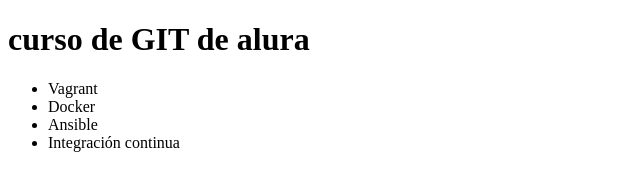
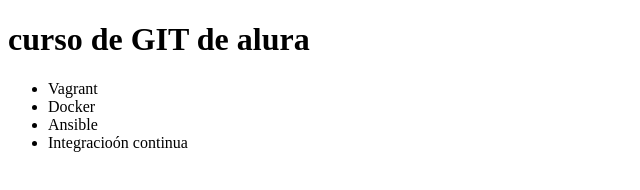
Before and after one commit to thanoscom/alura-git, a plain HTML site: page index.html in a window 1280 px wide. Shown: the full height of the page, 0-640 px from the left. Drawn offline with Linux system fonts and the light colour scheme.

Commit message:
Arreglado acento en el curso de integracion continua

```diff
--- a/index.html
+++ b/index.html
@@ -12,7 +12,7 @@
         <li>Vagrant</li>
         <li>Docker</li>
         <li>Ansible</li>
-        <li>Integración continua</li>
+        <li>Integracioón continua</li>
     </ul>
 
 </body>
```
